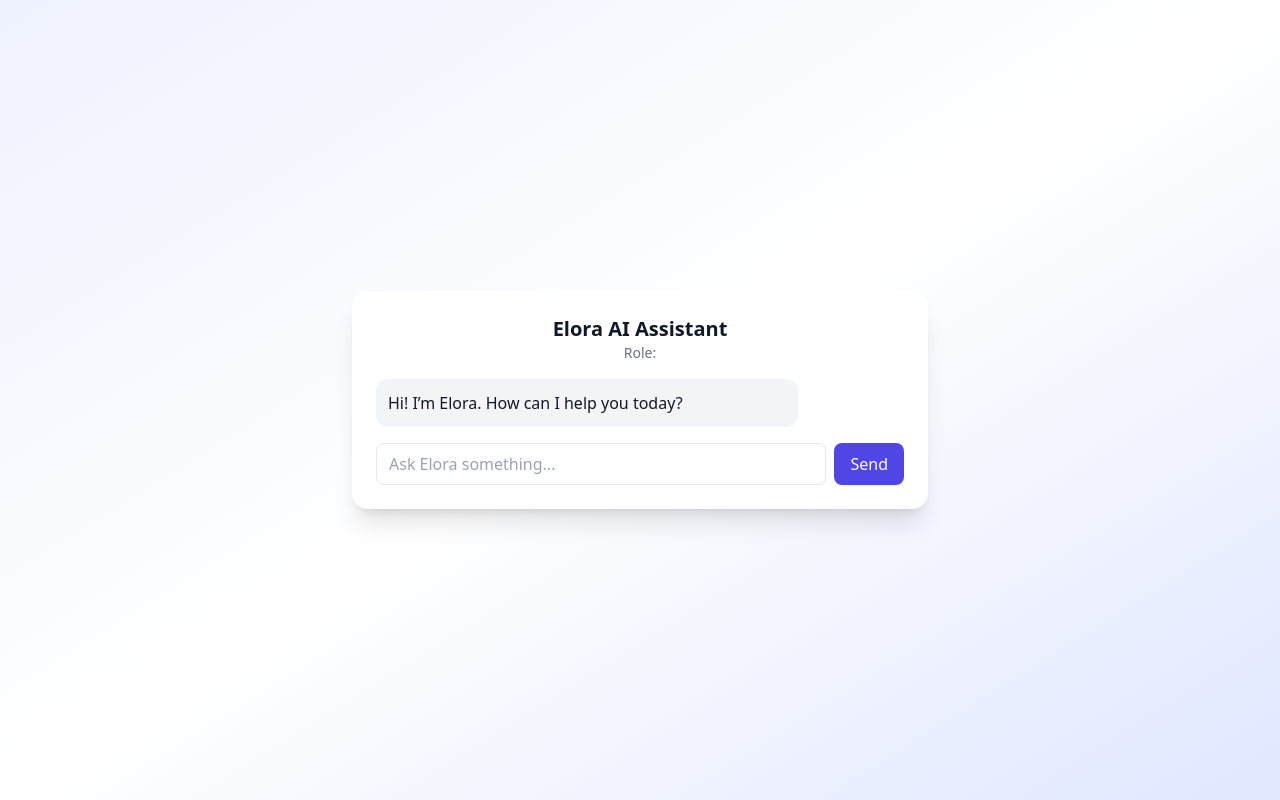
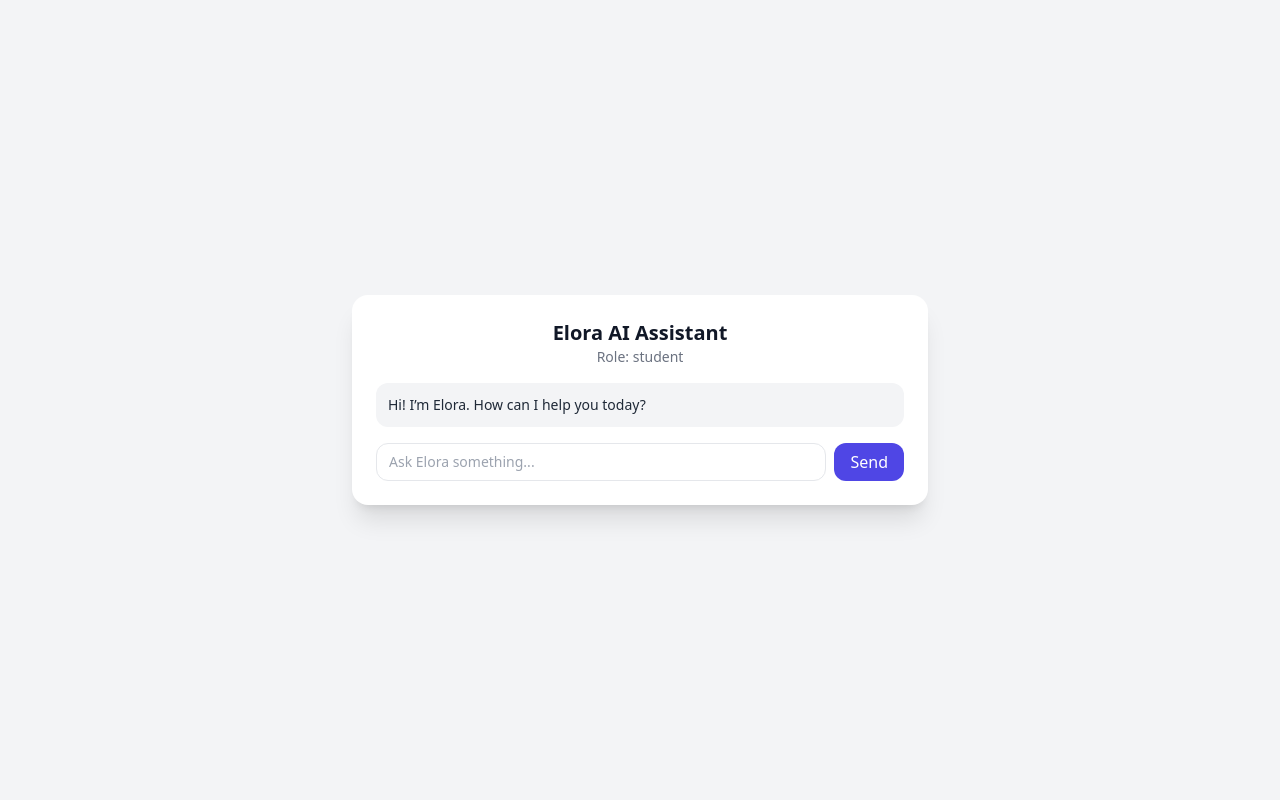
Before and after one commit to tweetharis-netizen/elora-verification-ui, a Next.js app: page /assistant in a window 1280 px wide. Built offline with nearby package versions, Linux system fonts and the light colour scheme.

Commit message:
Refactor AssistantPage to Assistant and set default role

```diff
--- a/pages/assistant.js
+++ b/pages/assistant.js
@@ -1,78 +1,92 @@
 import { useEffect, useState } from "react";
 
-export default function AssistantPage() {
-  const [role, setRole] = useState("");
+export default function Assistant() {
+  const [role, setRole] = useState("student");
   const [input, setInput] = useState("");
   const [messages, setMessages] = useState([
-    { from: "elora", text: "Hi! I’m Elora. How can I help you today?" },
+    { from: "elora", text: "Hi! I’m Elora. How can I help you today?" }
   ]);
-  const [loading, setLoading] = useState(false);
 
   useEffect(() => {
     const stored = localStorage.getItem("eloraUserProfile");
     if (stored) {
       try {
         const parsed = JSON.parse(stored);
-        setRole(parsed.role);
+        setRole(parsed.role || "student");
       } catch {}
     }
   }, []);
 
-  const sendMessage = async () => {
+  function getEloraResponse(message) {
+    const lower = message.toLowerCase();
+
+    // TEACHER MODE
+    if (role === "teacher") {
+      if (lower.includes("lesson") || lower.includes("plan")) {
+        return `Here’s a simple lesson structure you can use:
+
+• Learning Objective
+• Warm-up question
+• Main concept explanation
+• Guided practice
+• Independent practice
+• Exit ticket
+
+Tell me the subject and level, and I’ll tailor it.`;
+      }
+
+      if (lower.includes("fraction")) {
+        return `For fractions, start with real-life examples (pizza, sharing).
+Use visuals, then move to number representation.
+Would you like activities or worksheets next?`;
+      }
+
+      return `I can help with lesson planning, explanations, activities, and assessments.
+What are you teaching?`;
+    }
+
+    // STUDENT MODE
+    if (lower.includes("answer")) {
+      return `I can help guide you, but I won’t give direct answers.
+Tell me what part you’re stuck on.`;
+    }
+
+    if (lower.includes("fraction")) {
+      return `A fraction shows parts of a whole.
+For example, 1/2 means one part out of two equal parts.
+Want a visual example?`;
+    }
+
+    return `I can explain concepts, give hints, or help you practice.
+What topic are you learning?`;
+  }
+
+  function handleSend() {
     if (!input.trim()) return;
 
-    const userMessage = { from: "user", text: input };
-    setMessages((prev) => [...prev, userMessage]);
+    const userMsg = { from: "user", text: input };
+    const eloraMsg = { from: "elora", text: getEloraResponse(input) };
+
+    setMessages([...messages, userMsg, eloraMsg]);
     setInput("");
-    setLoading(true);
-
-    try {
-      const res = await fetch("/api/assistant", {
-        method: "POST",
-        headers: { "Content-Type": "application/json" },
-        body: JSON.stringify({
-          role,
-          message: input,
-        }),
-      });
-
-      const data = await res.json();
-
-      setMessages((prev) => [
-        ...prev,
-        { from: "elora", text: data.reply },
-      ]);
-    } catch {
-      setMessages((prev) => [
-        ...prev,
-        {
-          from: "elora",
-          text: "Sorry, something went wrong. Please try again.",
-        },
-      ]);
-    } finally {
-      setLoading(false);
-    }
-  };
+  }
 
   return (
-    <main className="min-h-screen flex items-center justify-center bg-gradient-to-br from-indigo-50 via-white to-indigo-100 px-4">
-      <div className="bg-white rounded-2xl shadow-xl w-full max-w-xl p-6 flex flex-col">
-        <h1 className="text-xl font-semibold text-center">
-          Elora AI Assistant
-        </h1>
-        <p className="text-sm text-center text-gray-500">
-          Role: <span className="font-semibold">{role}</span>
+    <main className="min-h-screen flex items-center justify-center bg-gray-100 px-4">
+      <div className="bg-white rounded-2xl shadow-xl p-6 w-full max-w-xl">
+        <h1 className="text-xl font-semibold text-center">Elora AI Assistant</h1>
+        <p className="text-sm text-center text-gray-500 mb-4">
+          Role: {role}
         </p>
 
-        <div className="mt-4 flex-1 overflow-y-auto space-y-3">
+        <div className="space-y-3 mb-4">
           {messages.map((m, i) => (
             <div
               key={i}
-              className={`p-3 rounded-xl max-w-[80%] ${
+              className={`p-3 rounded-xl text-sm ${
                 m.from === "user"
-                  ? "ml-auto bg-indigo-600 text-white"
-                  : "bg-gray-100"
+                  ? "bg-indigo-600 text-white text-right"
+                  : "bg-gray-100 text-gray-800"
               }`}
             >
               {m.text}
@@ -80,17 +94,16 @@ export default function AssistantPage() {
           ))}
         </div>
 
-        <div className="mt-4 flex gap-2">
+        <div className="flex gap-2">
           <input
+            className="flex-1 border rounded-xl px-3 py-2 text-sm"
+            placeholder="Ask Elora something..."
             value={input}
             onChange={(e) => setInput(e.target.value)}
-            placeholder="Ask Elora something..."
-            className="flex-1 border rounded-lg px-3 py-2"
           />
           <button
-            onClick={sendMessage}
-            disabled={loading}
-            className="bg-indigo-600 text-white px-4 rounded-lg"
+            onClick={handleSend}
+            className="bg-indigo-600 text-white px-4 rounded-xl"
           >
             Send
           </button>
```
